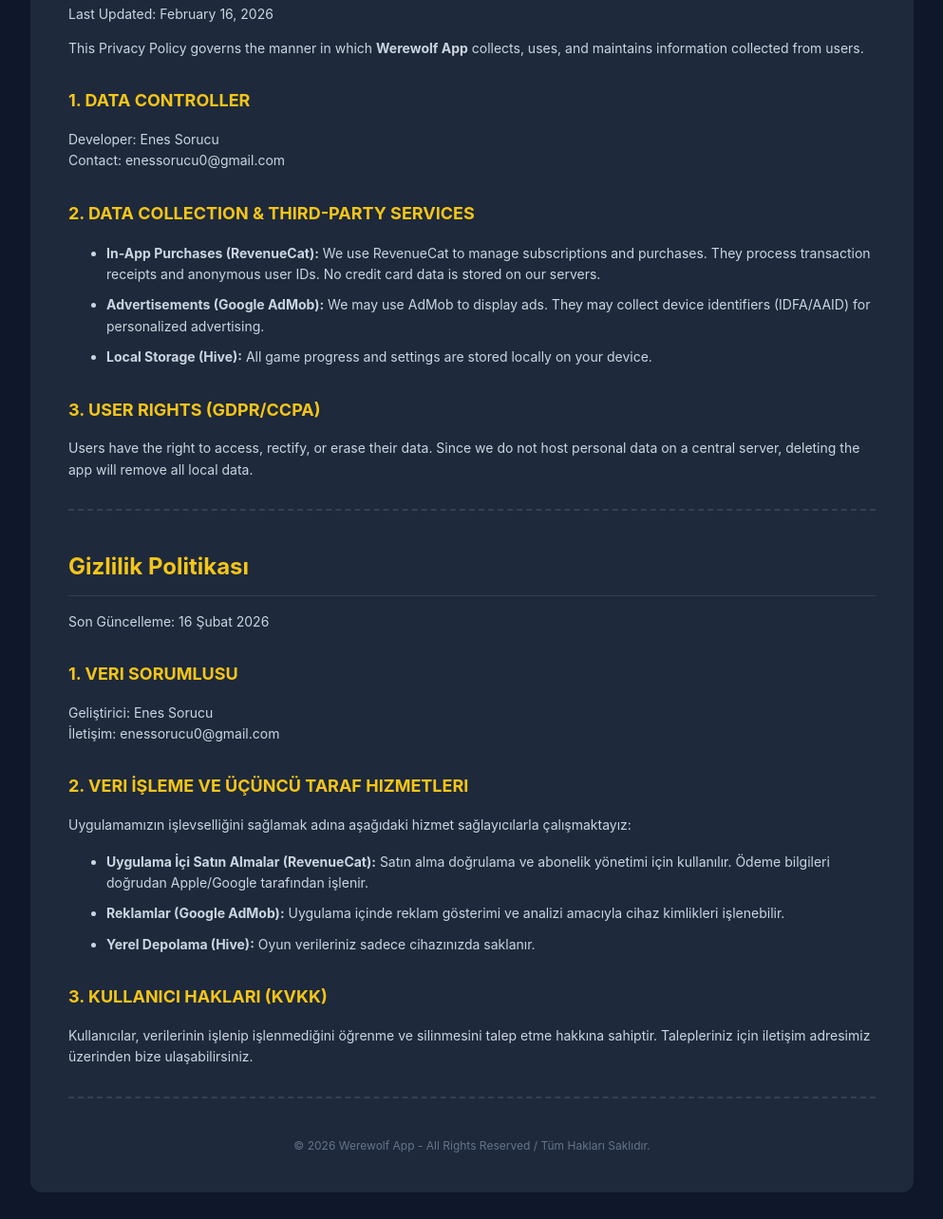
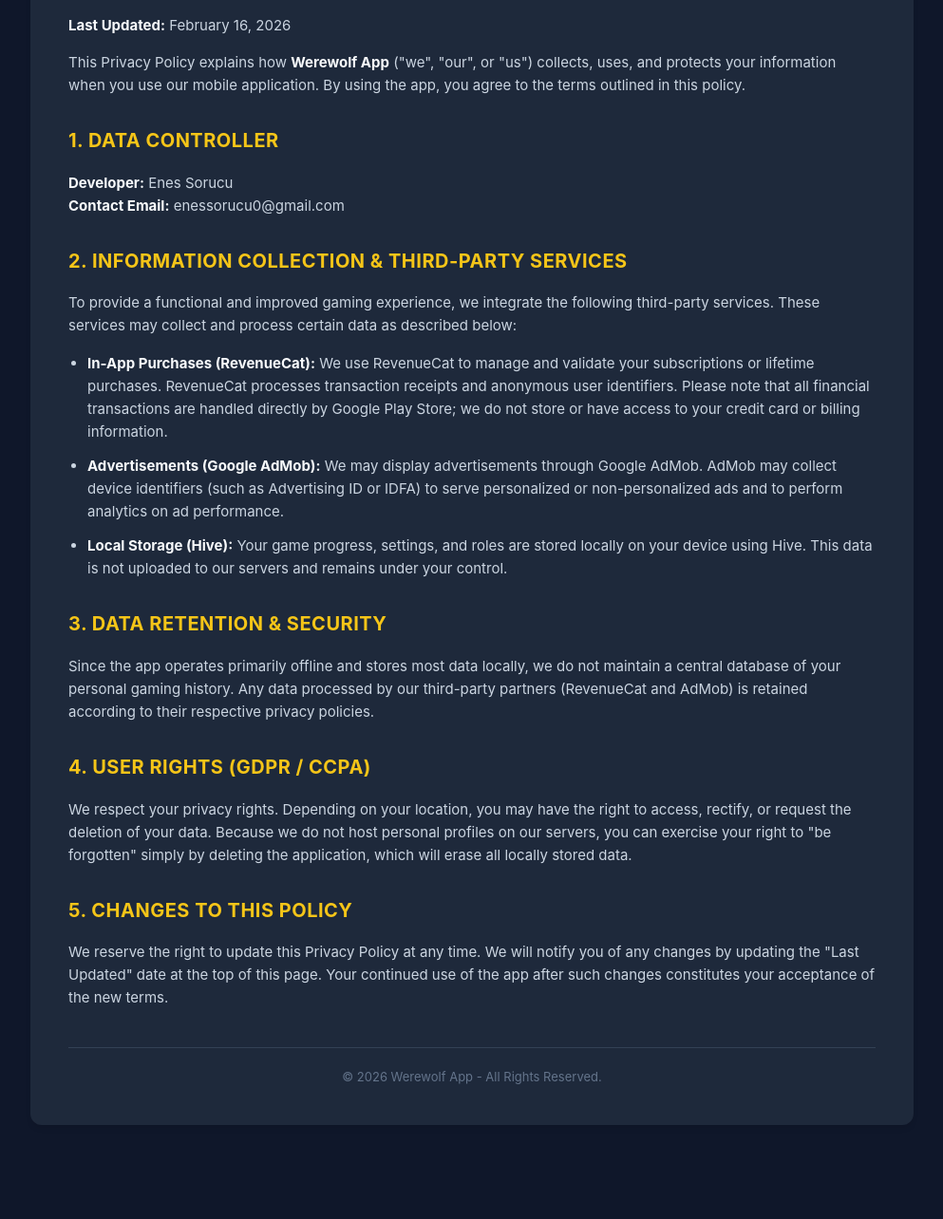
Before and after one commit to EnesSorucu/privacy-policy, a plain HTML site: page index.html in a window 1280 px wide. Shown: the part 146-1430 px from the top of the page at 95% size, without its empty margins (143-1136 px from the left). After the commit the page ends 1359 px from the top, so only its background shows below. Drawn offline with Linux system fonts and the light colour scheme.

Commit message:
Update index.html

```diff
--- a/index.html
+++ b/index.html
@@ -5,58 +5,48 @@
   <meta name="viewport" content="width=device-width, initial-scale=1.0">
   <title>Privacy Policy - Werewolf App</title>
   <style>
-    body { font-family: -apple-system, sans-serif; background: #0f172a; color: #cbd5e1; line-height: 1.6; padding: 20px; }
-    .container { max-width: 850px; margin: 0 auto; background: #1e293b; padding: 40px; border-radius: 12px; }
-    h1 { color: #f5c518; border-bottom: 1px solid #334155; padding-bottom: 10px; font-size: 24px; }
-    h2 { color: #f5c518; margin-top: 30px; font-size: 18px; text-transform: uppercase; }
-    p, li { font-size: 14px; margin-bottom: 10px; }
-    .lang-section { margin-bottom: 40px; border-bottom: 2px dashed #334155; padding-bottom: 20px; }
-    .footer { text-align: center; font-size: 12px; margin-top: 30px; color: #64748b; }
+    body { font-family: -apple-system, BlinkMacSystemFont, "Segoe UI", Roboto, sans-serif; background: #0f172a; color: #cbd5e1; line-height: 1.6; padding: 20px; }
+    .container { max-width: 850px; margin: 0 auto; background: #1e293b; padding: 40px; border-radius: 12px; box-shadow: 0 4px 6px -1px rgba(0, 0, 0, 0.1); }
+    h1 { color: #f5c518; border-bottom: 1px solid #334155; padding-bottom: 10px; font-size: 28px; }
+    h2 { color: #f5c518; margin-top: 30px; font-size: 20px; text-transform: uppercase; letter-spacing: 0.5px; }
+    p, li { font-size: 15px; margin-bottom: 12px; }
+    strong { color: #f8fafc; }
+    ul { padding-left: 20px; }
+    .footer { text-align: center; font-size: 13px; margin-top: 40px; color: #64748b; border-top: 1px solid #334155; padding-top: 20px; }
   </style>
 </head>
 <body>
 <div class="container">
 
-  <div class="lang-section">
     <h1>Privacy Policy</h1>
-    <p>Last Updated: February 16, 2026</p>
-    <p>This Privacy Policy governs the manner in which <strong>Werewolf App</strong> collects, uses, and maintains information collected from users.</p>
+    <p><strong>Last Updated:</strong> February 16, 2026</p>
+    <p>This Privacy Policy explains how <strong>Werewolf App</strong> ("we", "our", or "us") collects, uses, and protects your information when you use our mobile application. By using the app, you agree to the terms outlined in this policy.</p>
 
     <h2>1. Data Controller</h2>
-    <p>Developer: Enes Sorucu<br>Contact: enessorucu0@gmail.com</p>
+    <p>
+      <strong>Developer:</strong> Enes Sorucu<br>
+      <strong>Contact Email:</strong> enessorucu0@gmail.com
+    </p>
 
-    <h2>2. Data Collection & Third-Party Services</h2>
+    <h2>2. Information Collection & Third-Party Services</h2>
+    <p>To provide a functional and improved gaming experience, we integrate the following third-party services. These services may collect and process certain data as described below:</p>
     <ul>
-      <li><strong>In-App Purchases (RevenueCat):</strong> We use RevenueCat to manage subscriptions and purchases. They process transaction receipts and anonymous user IDs. No credit card data is stored on our servers.</li>
-      <li><strong>Advertisements (Google AdMob):</strong> We may use AdMob to display ads. They may collect device identifiers (IDFA/AAID) for personalized advertising.</li>
-      <li><strong>Local Storage (Hive):</strong> All game progress and settings are stored locally on your device.</li>
+      <li><strong>In-App Purchases (RevenueCat):</strong> We use RevenueCat to manage and validate your subscriptions or lifetime purchases. RevenueCat processes transaction receipts and anonymous user identifiers. Please note that all financial transactions are handled directly by Google Play Store; we do not store or have access to your credit card or billing information.</li>
+      <li><strong>Advertisements (Google AdMob):</strong> We may display advertisements through Google AdMob. AdMob may collect device identifiers (such as Advertising ID or IDFA) to serve personalized or non-personalized ads and to perform analytics on ad performance.</li>
+      <li><strong>Local Storage (Hive):</strong> Your game progress, settings, and roles are stored locally on your device using Hive. This data is not uploaded to our servers and remains under your control.</li>
     </ul>
 
-    <h2>3. User Rights (GDPR/CCPA)</h2>
-    <p>Users have the right to access, rectify, or erase their data. Since we do not host personal data on a central server, deleting the app will remove all local data.</p>
-  </div>
+    <h2>3. Data Retention & Security</h2>
+    <p>Since the app operates primarily offline and stores most data locally, we do not maintain a central database of your personal gaming history. Any data processed by our third-party partners (RevenueCat and AdMob) is retained according to their respective privacy policies.</p>
 
-  <div class="lang-section">
-    <h1>Gizlilik Politikası</h1>
-    <p>Son Güncelleme: 16 Şubat 2026</p>
+    <h2>4. User Rights (GDPR / CCPA)</h2>
+    <p>We respect your privacy rights. Depending on your location, you may have the right to access, rectify, or request the deletion of your data. Because we do not host personal profiles on our servers, you can exercise your right to "be forgotten" simply by deleting the application, which will erase all locally stored data.</p>
 
-    <h2>1. Veri Sorumlusu</h2>
-    <p>Geliştirici: Enes Sorucu<br>İletişim: enessorucu0@gmail.com</p>
-
-    <h2>2. Veri İşleme ve Üçüncü Taraf Hizmetleri</h2>
-    <p>Uygulamamızın işlevselliğini sağlamak adına aşağıdaki hizmet sağlayıcılarla çalışmaktayız:</p>
-    <ul>
-      <li><strong>Uygulama İçi Satın Almalar (RevenueCat):</strong> Satın alma doğrulama ve abonelik yönetimi için kullanılır. Ödeme bilgileri doğrudan Apple/Google tarafından işlenir.</li>
-      <li><strong>Reklamlar (Google AdMob):</strong> Uygulama içinde reklam gösterimi ve analizi amacıyla cihaz kimlikleri işlenebilir.</li>
-      <li><strong>Yerel Depolama (Hive):</strong> Oyun verileriniz sadece cihazınızda saklanır.</li>
-    </ul>
-
-    <h2>3. Kullanıcı Hakları (KVKK)</h2>
-    <p>Kullanıcılar, verilerinin işlenip işlenmediğini öğrenme ve silinmesini talep etme hakkına sahiptir. Talepleriniz için iletişim adresimiz üzerinden bize ulaşabilirsiniz.</p>
-  </div>
+    <h2>5. Changes to This Policy</h2>
+    <p>We reserve the right to update this Privacy Policy at any time. We will notify you of any changes by updating the "Last Updated" date at the top of this page. Your continued use of the app after such changes constitutes your acceptance of the new terms.</p>
 
   <div class="footer">
-    © 2026 Werewolf App - All Rights Reserved / Tüm Hakları Saklıdır.
+    © 2026 Werewolf App - All Rights Reserved.
   </div>
 </div>
 </body>
```
